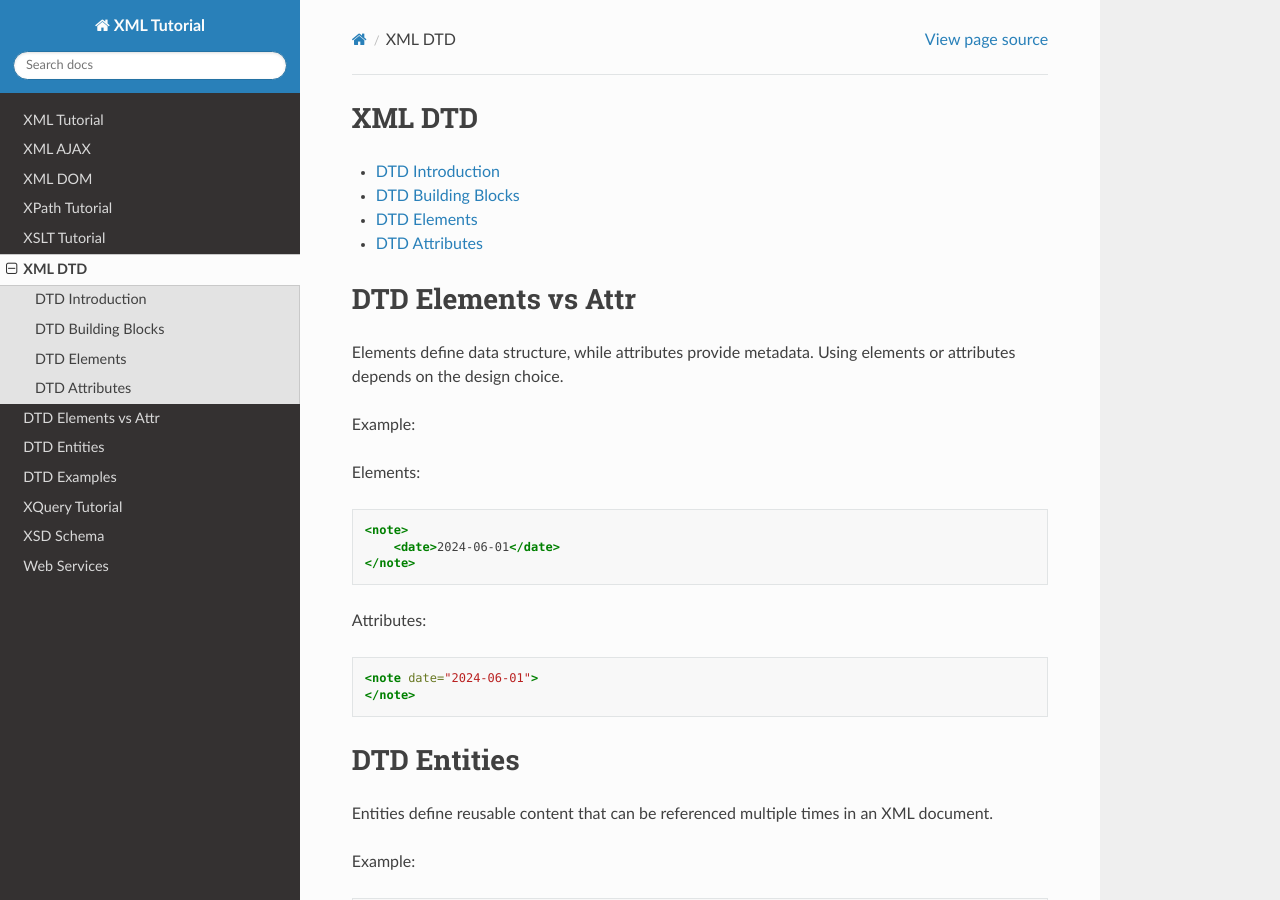
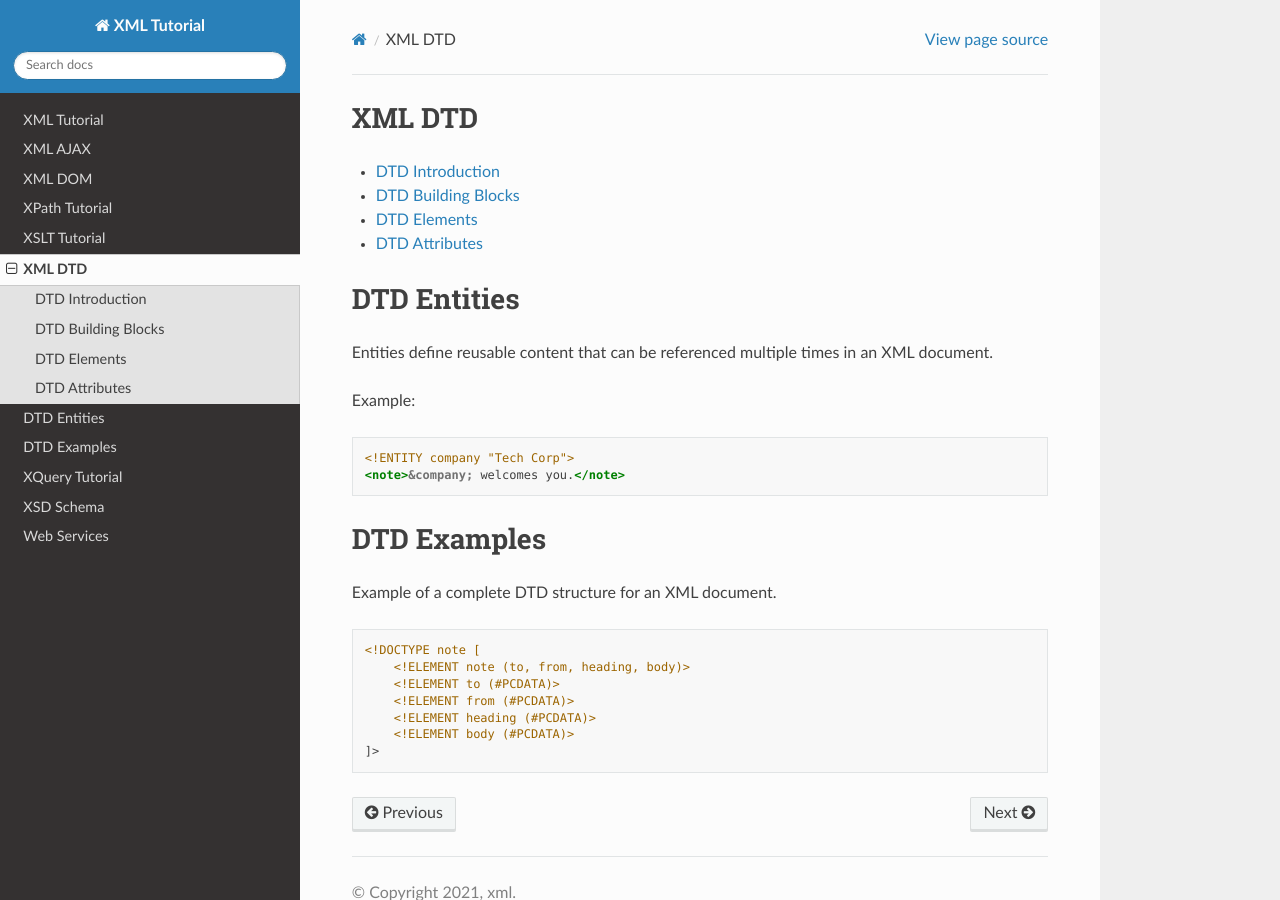
Before and after one commit to tsx-khann/rtd-tutorial, a Sphinx documentation site: the page built from docs/source/XML_DTD/index.rst, in a window 1280 px wide and 900 px high. Built offline with Sphinx 7.4.7 and the Read the Docs theme 3.1.0, drawn with Linux system fonts in a browser that asks for light colours; pages that are not in the unit, such as notebooks, are missing from menus.

Commit message:
Update index.rst

```diff
--- a/docs/source/XML_DTD/index.rst
+++ b/docs/source/XML_DTD/index.rst
@@ -12,29 +12,6 @@ XML DTD
    DTD_Entities
    DTD_Examples
 
-
-DTD Elements vs Attr
-====================
-
-Elements define data structure, while attributes provide metadata.
-Using elements or attributes depends on the design choice.
-
-Example:
-
-Elements:
-
-.. code-block:: xml
-
-   <note>
-       <date>2024-06-01</date>
-   </note>
-
-Attributes:
-
-.. code-block:: xml
-
-   <note date="2024-06-01">
-   </note>
 
 DTD Entities
 ============
```
